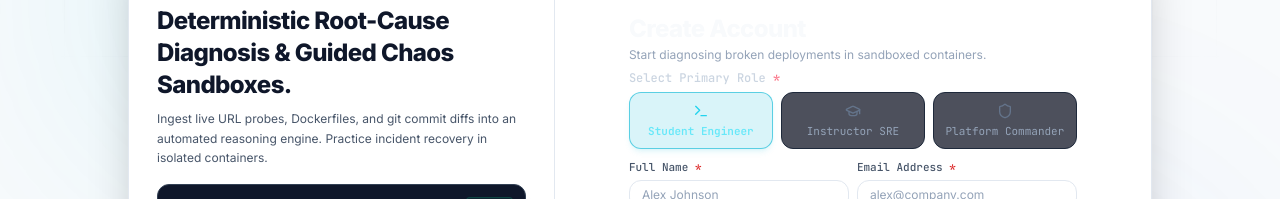
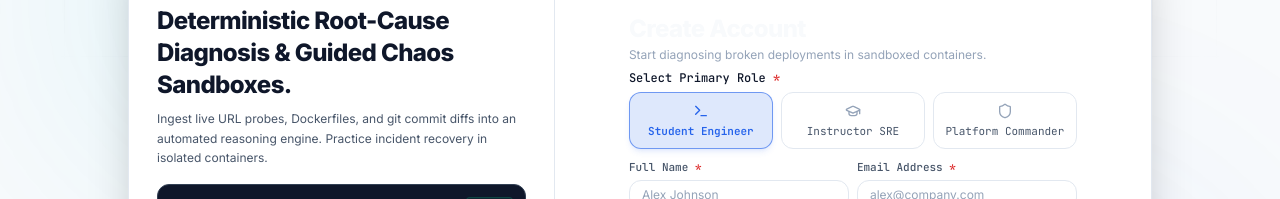
Before and after one commit to Radheshbhuva/DeployFixLab, a React (Vite) app in the folder frontend/: page /register in a window 1280 px wide. Shown: the part 200-399 px from the top of the page. Built offline with nearby package versions, Linux system fonts and the light colour scheme; no server answers.

Commit message:
feat(theme): adapt RoleSelectorPills active and inactive states to theme tokens

```diff
--- a/frontend/src/features/auth/components/RoleSelectorPills.tsx
+++ b/frontend/src/features/auth/components/RoleSelectorPills.tsx
@@ -19,8 +19,8 @@ export const RoleSelectorPills: React.FC<RoleSelectorPillsProps> = ({
 
   return (
     <div className="space-y-1.5 text-left">
-      <label className="block text-xs font-mono font-medium text-slate-300">
-        Select Primary Role <span className="text-rose-400">*</span>
+      <label className="block text-xs font-mono font-medium text-text-primary">
+        Select Primary Role <span className="text-status-danger">*</span>
       </label>
       <div className="grid grid-cols-3 gap-2">
         {roles.map((r) => {
@@ -34,11 +34,11 @@ export const RoleSelectorPills: React.FC<RoleSelectorPillsProps> = ({
               onClick={() => onSelectRole(r.id)}
               className={`p-2.5 rounded-xl border text-center transition-all flex flex-col items-center justify-center gap-1.5 ${
                 isSelected
-                  ? 'bg-cyan-500/15 border-cyan-500/60 text-cyan-300 font-semibold shadow-md shadow-cyan-500/10'
-                  : 'bg-slate-950/70 border-slate-800 text-slate-400 hover:bg-slate-900 hover:text-slate-200'
+                  ? 'bg-brand-primary/15 border-brand-primary/60 text-brand-primary font-semibold shadow-md shadow-brand-primary/10'
+                  : 'bg-bg-surface border-border-default text-text-secondary hover:bg-bg-raised hover:text-text-primary'
               }`}
             >
-              <IconComp className={`w-4 h-4 ${isSelected ? 'text-cyan-400' : 'text-slate-500'}`} />
+              <IconComp className={`w-4 h-4 ${isSelected ? 'text-brand-primary' : 'text-text-muted'}`} />
               <span className="text-[11px] font-mono leading-tight">{r.label}</span>
             </button>
           );
```
